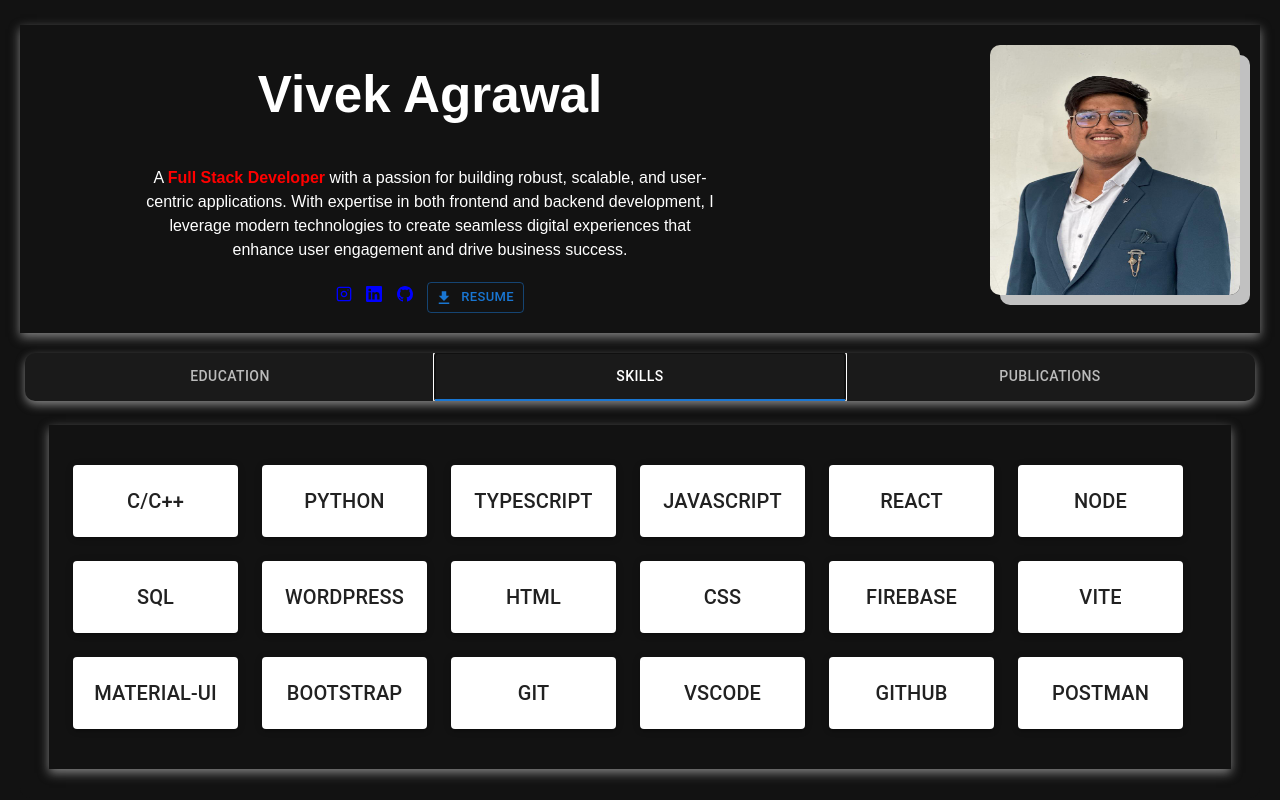
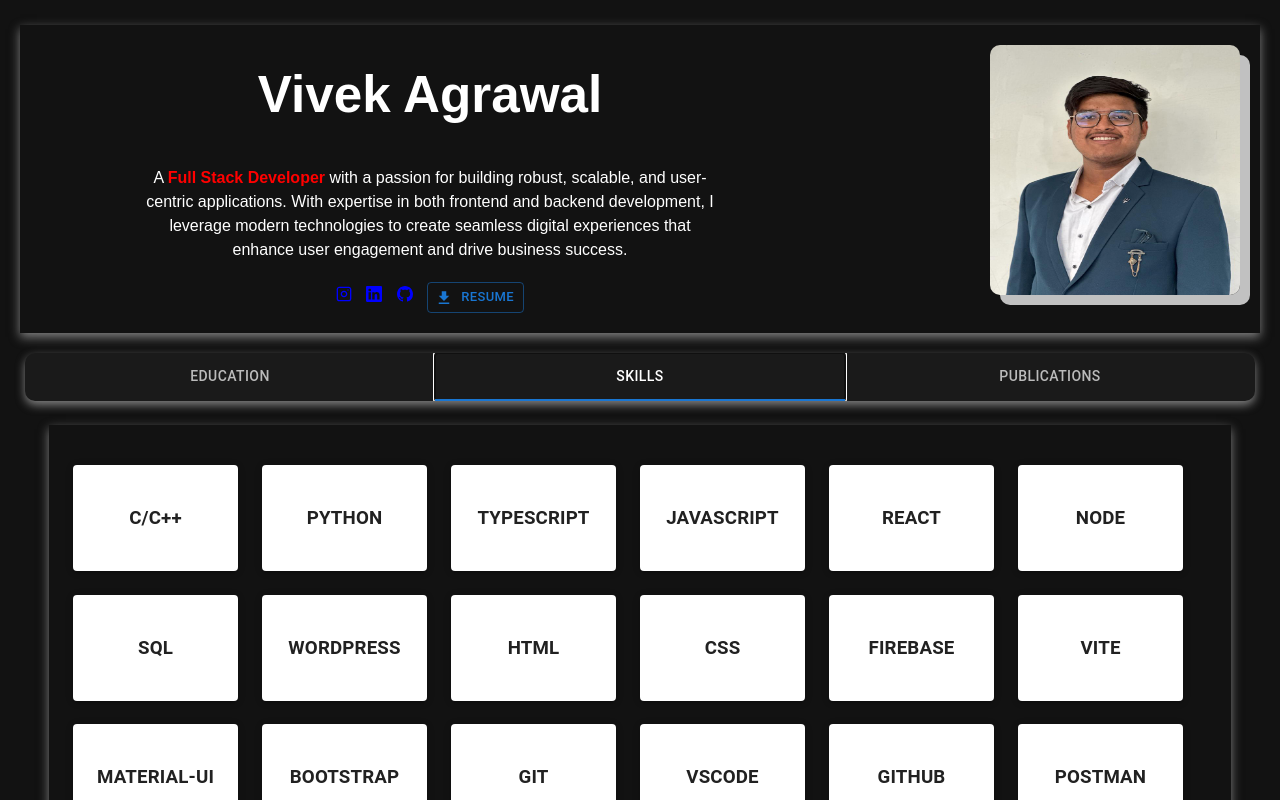
Before and after one commit to vivekagrawal07/Portfolio, a React (Vite) app: page / in a window 1280 px wide. Both pictures are taken after a click on the tab "SKILLS". Shown: the top 800 px of the page. Built offline with nearby package versions, Linux system fonts and the light colour scheme.

Commit message:
Update App.tsx

```diff
--- a/src/App.tsx
+++ b/src/App.tsx
@@ -122,8 +122,8 @@ Resume
         {skills.map((skill, index) => (
           <Grid item key={index} xs={6} sm={4} md={3} lg={2}>
             <Card elevation={3} className="skill-card animate__animated animate__zoomInUp">
-            <Typography variant="h6" className="skill-name ">
-                {skill.name}
+            <Typography  className="skill-name ">
+               <h3> {skill.name}</h3>
               </Typography>
             </Card>
           </Grid>
```
